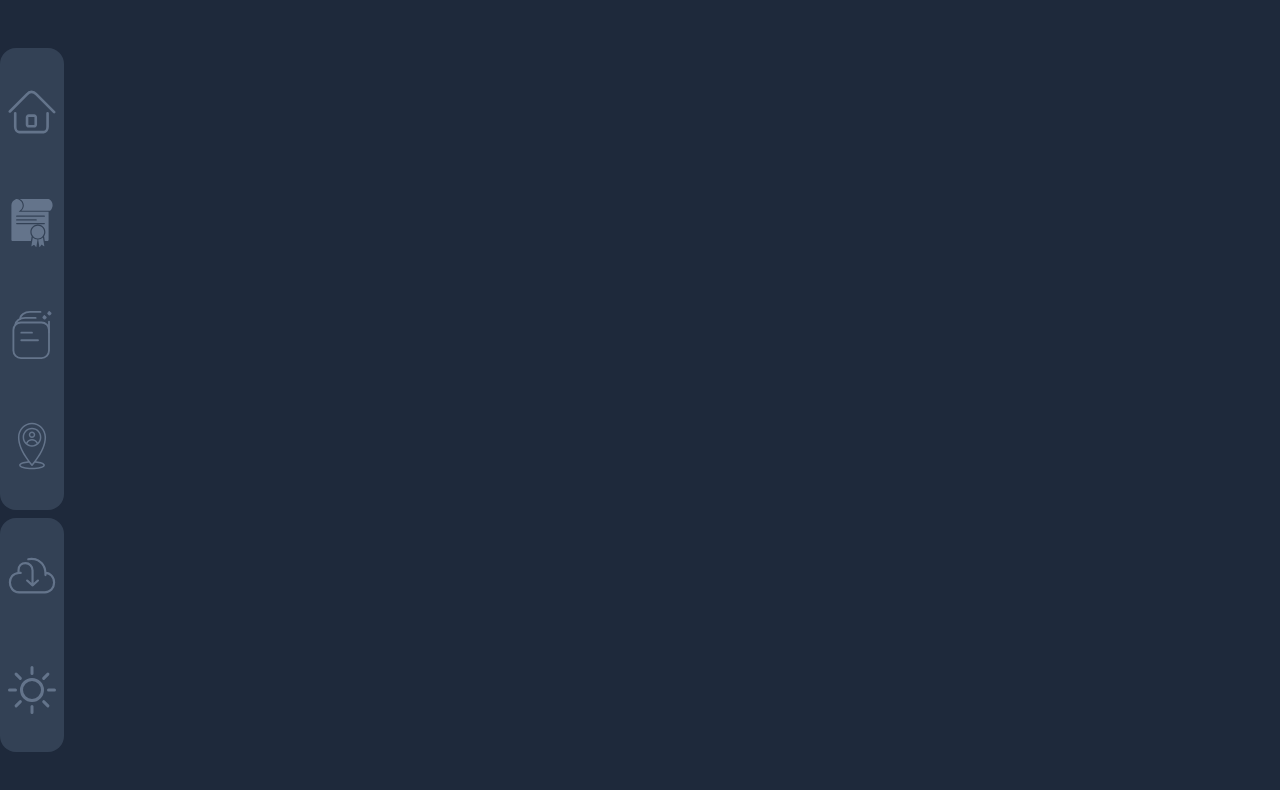
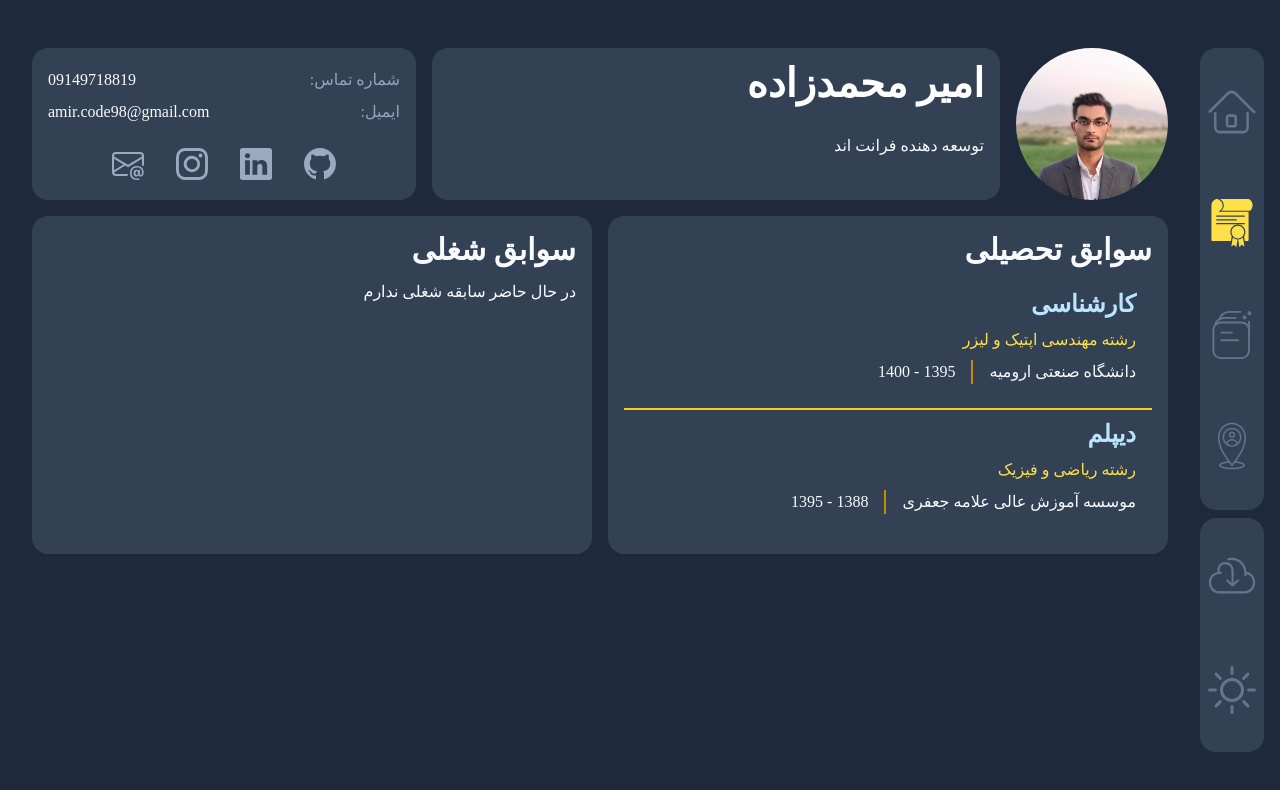
Before and after one commit to amir-mohammadzadeh/amir.cv, a React (Vite) app: page /education in a window 1280 px wide. Before the commit this address had no page. Shown: the top 790 px of the page. Built offline with nearby package versions, Linux system fonts and the light colour scheme; a web font is replaced by a local one.

Commit message:
fix: image & links

```diff
--- a/src/components/Navigation/Navigation.jsx
+++ b/src/components/Navigation/Navigation.jsx
@@ -18,19 +18,19 @@ const Navigation = ({ theme, setTheme }) => {
               صفحه اصلی
             </span>
           </NavLink>
-          <NavLink to='/amir.cv/education' className={link => activeLinkHandle(link)}  >
+          <NavLink to='/education' className={link => activeLinkHandle(link)}  >
             <EducationIcon />
             <div className="link-label">
               سوابق تحصیلی
             </div>
           </NavLink>
-          <NavLink to='/amir.cv/portfolios' className={link => activeLinkHandle(link)}  >
+          <NavLink to='/portfolios' className={link => activeLinkHandle(link)}  >
             <FilesInterfaceIcon />
             <span className="link-label">
               نمونه کارها
             </span>
           </NavLink>
-          <NavLink to='/amir.cv/contact-me' className={link => activeLinkHandle(link)}  >
+          <NavLink to='/contact-me' className={link => activeLinkHandle(link)}  >
             <ContactMe />
             <span className="link-label">
               تماس بامن
--- a/src/index.css
+++ b/src/index.css
@@ -20,7 +20,6 @@
   html{
     font-family:  "NotoSans" , Cochin , serif, sans-serif;
     scrollbar-width: none;
-    overflow-y: hidden;
   }
 
   body{
--- a/src/pages/Home/Home.jsx
+++ b/src/pages/Home/Home.jsx
@@ -13,7 +13,7 @@ const Home = () => {
                 <div className="flex-grow">
                     <div className="home-header">
                         <div className="profile">
-                            <img src="/prof.jpg" alt="Profile Image" />
+                            <img src="prof.jpg" alt="Profile Image" />
                         </div>
 
                         <Detailes />
--- a/src/pages/Records/Records.jsx
+++ b/src/pages/Records/Records.jsx
@@ -10,7 +10,7 @@ const Records = () => {
       <div className="record-header">
 
         <div className="image_content">
-          <img src="/public/prof.jpg" alt="Profile Image" />
+          <img src="prof.jpg" alt="Profile Image" />
         </div>
 
         <Widget className='name_content'>
--- a/src/router.jsx
+++ b/src/router.jsx
@@ -5,8 +5,8 @@ import Records from "./pages/Records/Records";
 
 export const router = [
     { path: '/amir.cv/', element: <Home  /> },
-    { path: '/amir.cv/education', element: <Records /> },
-    { path: '/amir.cv/portfolios', element: <Portfolio /> },
-    { path: '/amir.cv/contact-me', element: <Contact /> },
+    { path: '/education', element: <Records /> },
+    { path: '/portfolios', element: <Portfolio /> },
+    { path: '/contact-me', element: <Contact /> },
 
 ]
```
